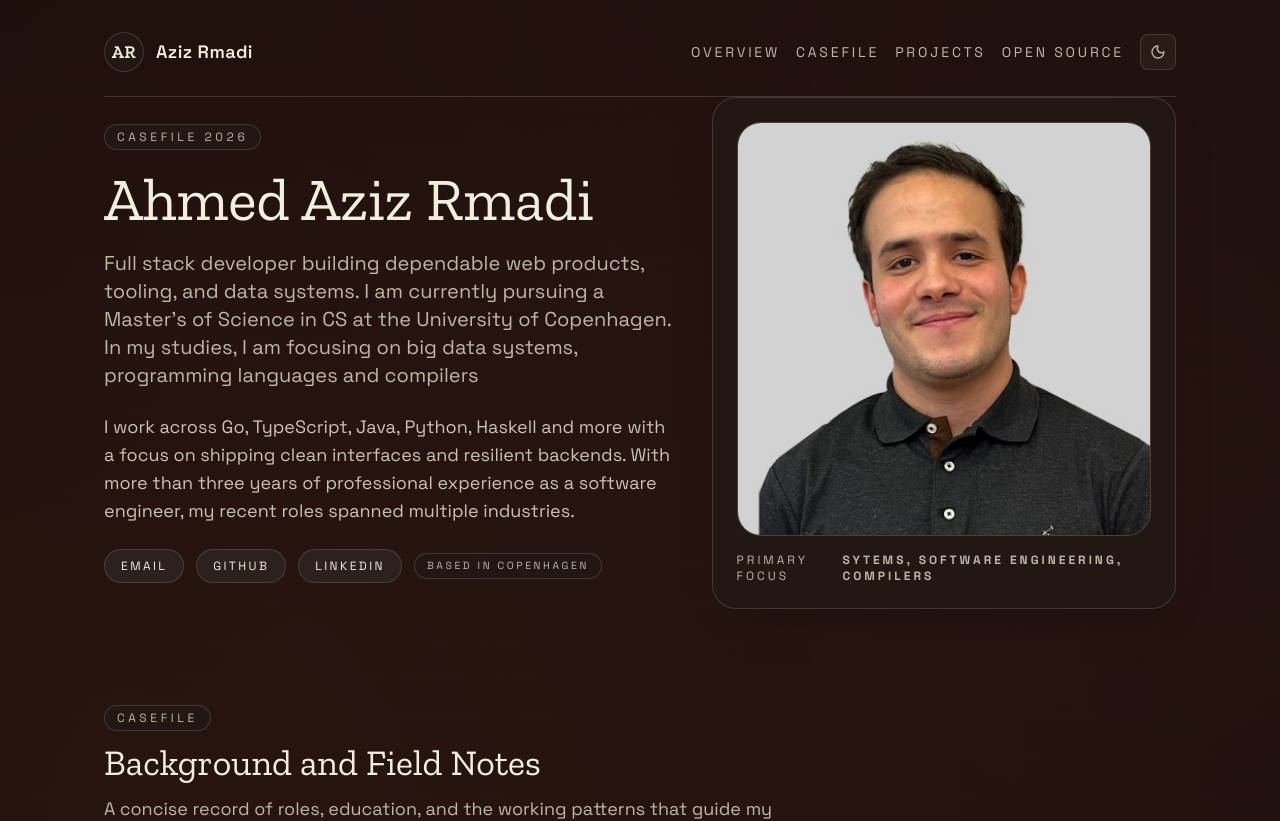
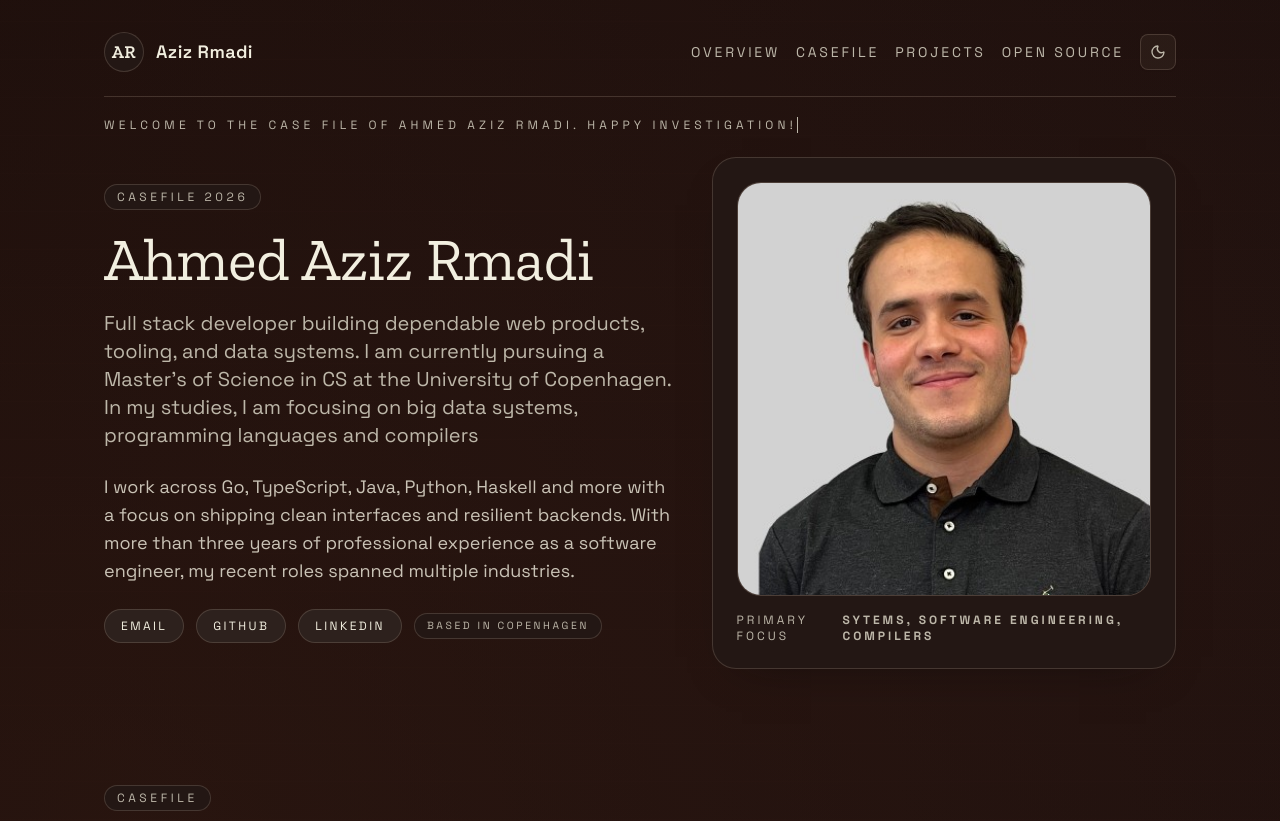
Before and after one commit to armadi1809/portfolio, a React (Vite) app: page / in a window 1280 px wide. Shown: the top 821 px of the page. Built offline with nearby package versions, Linux system fonts and the light colour scheme; a web font is replaced by a local one.

Commit message:
added intro typed sentence

```diff
--- a/src/App.tsx
+++ b/src/App.tsx
@@ -14,6 +14,12 @@ function App() {
             <Navbar />
             <main className="casefile-main">
               <section id="about" className="casefile-section">
+                <div className="casefile-intro">
+                  <span className="casefile-intro-text">
+                    Welcome to the case file of Ahmed Aziz Rmadi. Happy
+                    investigation!
+                  </span>
+                </div>
                 <Hero />
               </section>
               <Casefile />
--- a/src/components/casefile.tsx
+++ b/src/components/casefile.tsx
@@ -81,7 +81,7 @@ export default function Casefile() {
           guide my projects.
         </p>
       </div>
-      <div className="grid gap-6 lg:grid-cols-[1.15fr_0.85fr]">
+      <div className="grid gap-6 lg:grid-cols-[1.15fr_0.85fr] pt-5">
         <div className="paper-card">
           <div className="paper-card-header">
             <h3 className="paper-card-title">Experience Timeline</h3>
--- a/src/index.css
+++ b/src/index.css
@@ -152,7 +152,23 @@
   }
 
   .casefile-section {
-    @apply scroll-mt-24;
+    @apply scroll-mt-24 pt-5;
+  }
+
+  .casefile-intro {
+    @apply mb-6 text-xs uppercase tracking-[0.35em] text-muted-foreground;
+  }
+
+  .casefile-intro-text {
+    display: inline-block;
+    width: max-content;
+    max-width: 100%;
+    white-space: nowrap;
+    border-right: 1px solid currentColor;
+    clip-path: inset(0 100% 0 0);
+    animation:
+      casefile-typing 2.8s steps(40, end) 0.2s forwards,
+      casefile-caret 0.8s step-end infinite;
   }
 
   .casefile-nav {
@@ -316,3 +332,18 @@
     @apply mt-auto flex flex-wrap gap-3;
   }
 }
+
+@keyframes casefile-typing {
+  from {
+    clip-path: inset(0 100% 0 0);
+  }
+  to {
+    clip-path: inset(0 0 0 0);
+  }
+}
+
+@keyframes casefile-caret {
+  50% {
+    border-color: transparent;
+  }
+}
```
